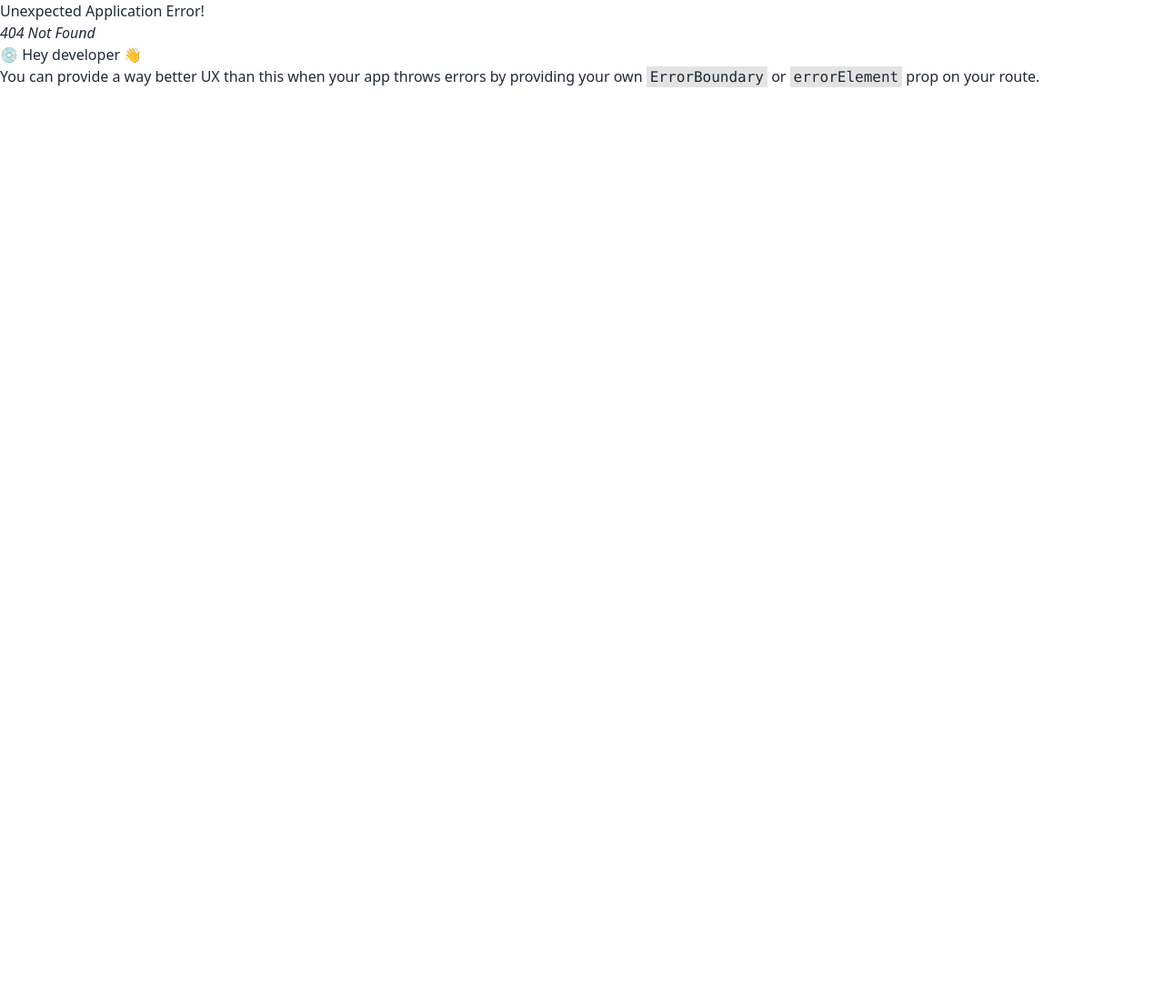
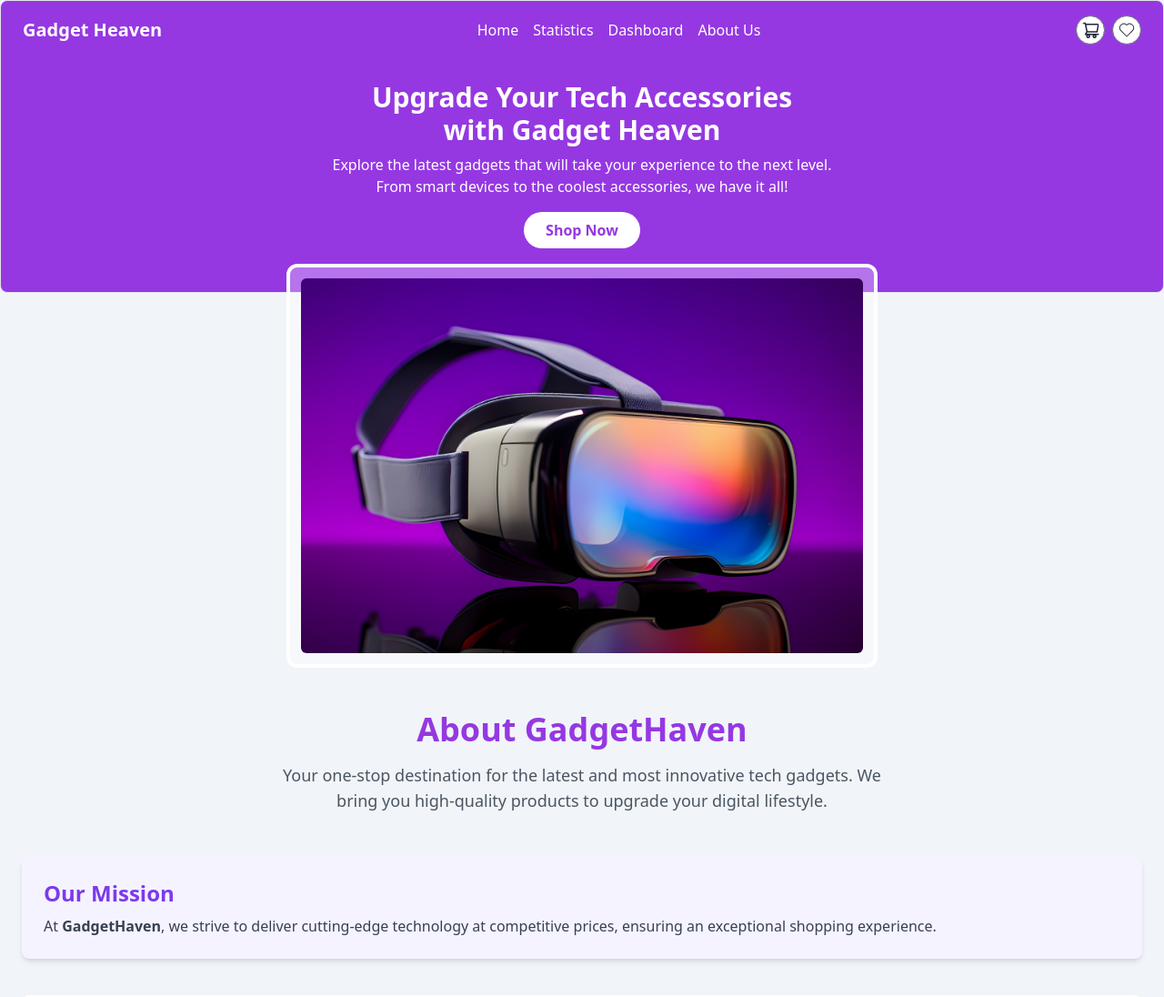
Before and after one commit to KM-Adnan-Absar/Assignment-08, a React (Vite) app: page /about in a window 1280 px wide. Before the commit this address had no page. Shown: the top 1096 px of the page at 91% size. Before the commit the page ends 800 px from the top, so only its background shows below. Built offline with nearby package versions, Linux system fonts and the light colour scheme.

Commit message:
seventh-commit

```diff
--- a/package.json
+++ b/package.json
@@ -10,9 +10,11 @@
     "preview": "vite preview"
   },
   "dependencies": {
+    "chart.js": "^4.4.8",
     "localforage": "^1.10.0",
     "match-sorter": "^8.0.0",
     "react": "^18.3.1",
+    "react-chartjs-2": "^5.3.0",
     "react-dom": "^18.3.1",
     "react-icons": "^5.3.0",
     "react-router-dom": "^6.28.0",
--- a/src/components/DataDetails/DataDetails.jsx
+++ b/src/components/DataDetails/DataDetails.jsx
@@ -11,7 +11,9 @@ const DataDetails = () => {
   }
 
   return (
+
     <div className="flex justify-center items-center min-h-screen bg-gray-100 p-4">
+
       <div className="bg-white shadow-lg rounded-lg p-6 max-w-3xl w-full">
         {/* Product Image */}
         <img src={product.product_image} alt={product.product_title} className="w-full h-auto object-cover rounded-lg" />
--- a/src/components/Navbar/Navbar.jsx
+++ b/src/components/Navbar/Navbar.jsx
@@ -11,6 +11,7 @@ const links = <>
 <li><Link to = '/'>Home</Link></li>
   <li><Link to ='/statistics' >Statistics</Link></li>
   <li><Link to = '/dashboard' >Dashboard</Link></li>
+  <li><Link to="/about">About Us</Link></li>
 </div>
 
 </>
--- /dev/null
+++ b/src/components/pages/About.jsx
@@ -0,0 +1,64 @@
+const About = () => {
+    return (
+      <div className="container mx-auto px-6 py-12">
+        {/* Header Section */}
+        <div className="text-center">
+          <h1 className="text-4xl font-extrabold text-[#9538E2]">About GadgetHaven</h1>
+          <p className="text-gray-600 mt-4 text-lg max-w-2xl mx-auto">
+            Your one-stop destination for the latest and most innovative tech gadgets. We bring you
+            high-quality products to upgrade your digital lifestyle.
+          </p>
+        </div>
+
+        {/* Our Mission Section */}
+        <div className="mt-12 bg-[#F5F3FF] p-6 rounded-lg shadow-md">
+          <h2 className="text-2xl font-bold text-[#7C3AED]">Our Mission</h2>
+          <p className="text-gray-700 mt-2">
+            At <span className="font-semibold">GadgetHaven</span>, we strive to deliver cutting-edge
+            technology at competitive prices, ensuring an exceptional shopping experience.
+          </p>
+        </div>
+
+        {/* Why Choose Us Section */}
+        <div className="mt-10 bg-white p-6 rounded-lg shadow-md">
+          <h2 className="text-2xl font-bold text-[#7C3AED]">Why Choose Us?</h2>
+          <ul className="list-none space-y-3 mt-4">
+            <li className="flex items-center gap-2">
+              ✅ <span>Wide range of gadgets and accessories</span>
+            </li>
+            <li className="flex items-center gap-2">
+              ✅ <span>High-quality and reliable products</span>
+            </li>
+            <li className="flex items-center gap-2">
+              ✅ <span>Secure payment options</span>
+            </li>
+            <li className="flex items-center gap-2">
+              ✅ <span>24/7 customer support</span>
+            </li>
+          </ul>
+        </div>
+
+        {/* Meet Our Team Section */}
+        <div className="mt-10 bg-[#F5F3FF] p-6 rounded-lg shadow-md text-center">
+          <h2 className="text-2xl font-bold text-[#7C3AED]">Meet Our Team</h2>
+          <p className="text-gray-700 mt-2">
+            We are a passionate team of tech enthusiasts and developers, dedicated to bringing
+            you the best gadgets in the market.
+          </p>
+        </div>
+
+        {/* Call to Action */}
+        <div className="mt-12 text-center">
+          <h3 className="text-xl font-semibold text-[#7C3AED]">Join Us on Our Journey!</h3>
+          <p className="text-gray-600 mt-2">
+            Be a part of the tech revolution. Stay updated with the latest trends and gadgets.
+          </p>
+          <button className="mt-4 px-6 py-2 bg-[#9538E2] text-white font-bold rounded-lg hover:bg-[#7C3AED] transition">
+            Explore Products
+          </button>
+        </div>
+      </div>
+    );
+  };
+
+  export default About;
--- a/src/components/pages/Dashboard.jsx
+++ b/src/components/pages/Dashboard.jsx
@@ -17,6 +17,7 @@ const Dashboard = () => {
 
   return (
     <div className="max-w-5xl mx-auto mt-10 p-6 bg-white shadow-lg rounded-lg">
+
       <div className="flex justify-center gap-6 mb-6">
         <button
           onClick={() => setActiveTab("cart")}
--- /dev/null
+++ b/src/components/pages/ErrorPage.jsx
@@ -0,0 +1,10 @@
+
+const ErrorPage = () => {
+    return (
+        <div>
+            <h2 className="font-bold text-2xl text-center">404 Not Found</h2>
+        </div>
+    );
+};
+
+export default ErrorPage;
--- a/src/components/pages/Statistics.jsx
+++ b/src/components/pages/Statistics.jsx
@@ -1,9 +1,42 @@
+import { Bar } from 'react-chartjs-2';
+import { Chart as ChartJS, Title, Tooltip, Legend, BarElement, CategoryScale, LinearScale } from 'chart.js';
 
+// Register the chart elements
+ChartJS.register(Title, Tooltip, Legend, BarElement, CategoryScale, LinearScale);
 
 const Statistics = () => {
+    const data = {
+        labels: ['Total Sales', 'Total Products', 'Total Customers', 'Total Orders', 'Total Reviews'],
+        datasets: [
+            {
+                label: 'Statistics',
+                data: [5000, 120, 350, 450, 780], // Replace with your dynamic data
+                backgroundColor: 'rgba(75, 192, 192, 0.2)',
+                borderColor: 'rgba(75, 192, 192, 1)',
+                borderWidth: 1,
+            },
+        ],
+    };
+
+    const options = {
+        responsive: true,
+        plugins: {
+            title: {
+                display: true,
+                text: 'Platform Statistics',
+            },
+        },
+        scales: {
+            y: {
+                beginAtZero: true,
+            },
+        },
+    };
+
     return (
         <div>
-            <h2>Statistics going on...</h2>
+            <h2 className='font-bold text-2xl text-center'>Statistics</h2>
+            <Bar data={data} options={options} />
         </div>
     );
 };
--- a/src/main.jsx
+++ b/src/main.jsx
@@ -13,11 +13,14 @@ import Statistics from './components/pages/statistics.jsx';
 import Dashboard from './components/pages/dashboard.jsx';
 import DataDetails from './components/DataDetails/DataDetails.jsx';
 import { CartProvider } from './context/CartContext.jsx';
+import About from './components/pages/About.jsx';
+import ErrorPage from './components/pages/ErrorPage.jsx';
 
 
 const router = createBrowserRouter([
   {
     path: "/",
+    errorElement: <ErrorPage></ErrorPage>,
     element: <Root></Root>,
     children:[
       {
@@ -37,9 +40,14 @@ const router = createBrowserRouter([
         path:'/data/:id',
         loader:({params}) => fetch(`data.json/${params.id}`),
          element:<DataDetails> </DataDetails>
-  }
+    },
+    {
+      path: '/about',
+      element: <About></About>
+    }
     ]
   },
+
 ]);
 
 
```
Also changed, not shown: 1 other file (tests, documents, lock files or other folders).
